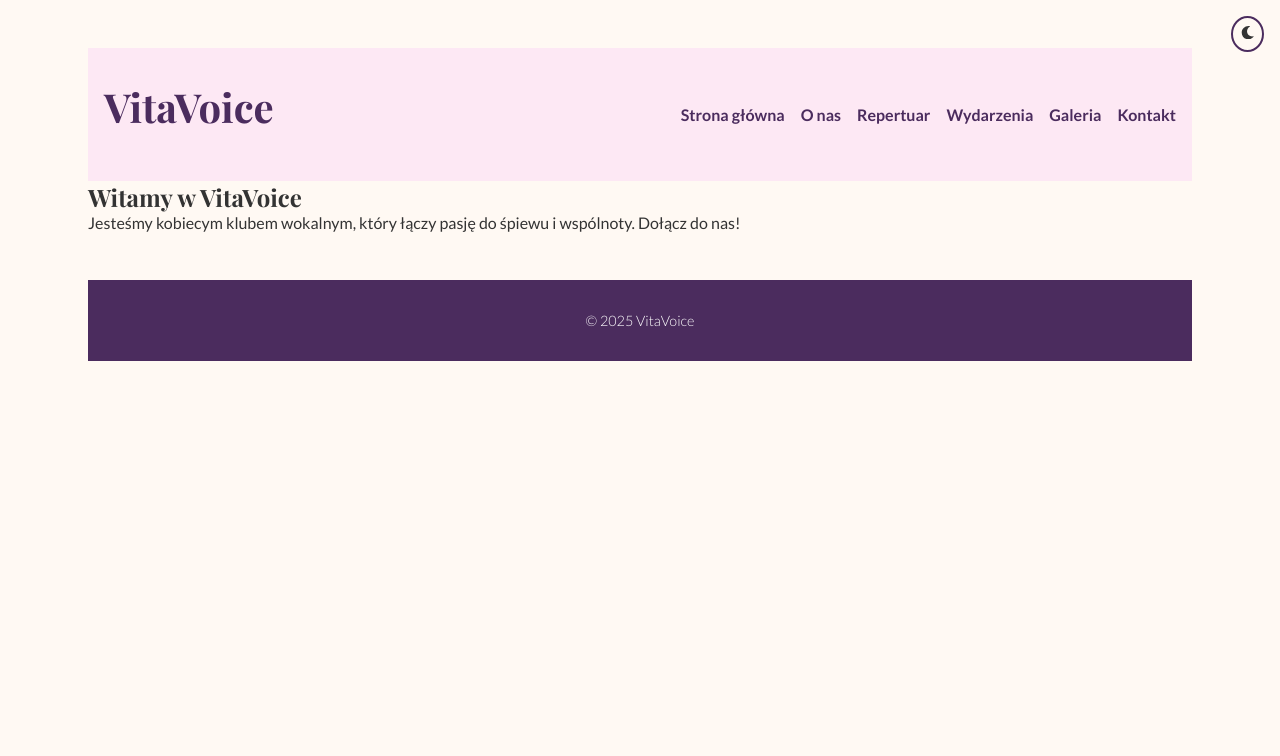
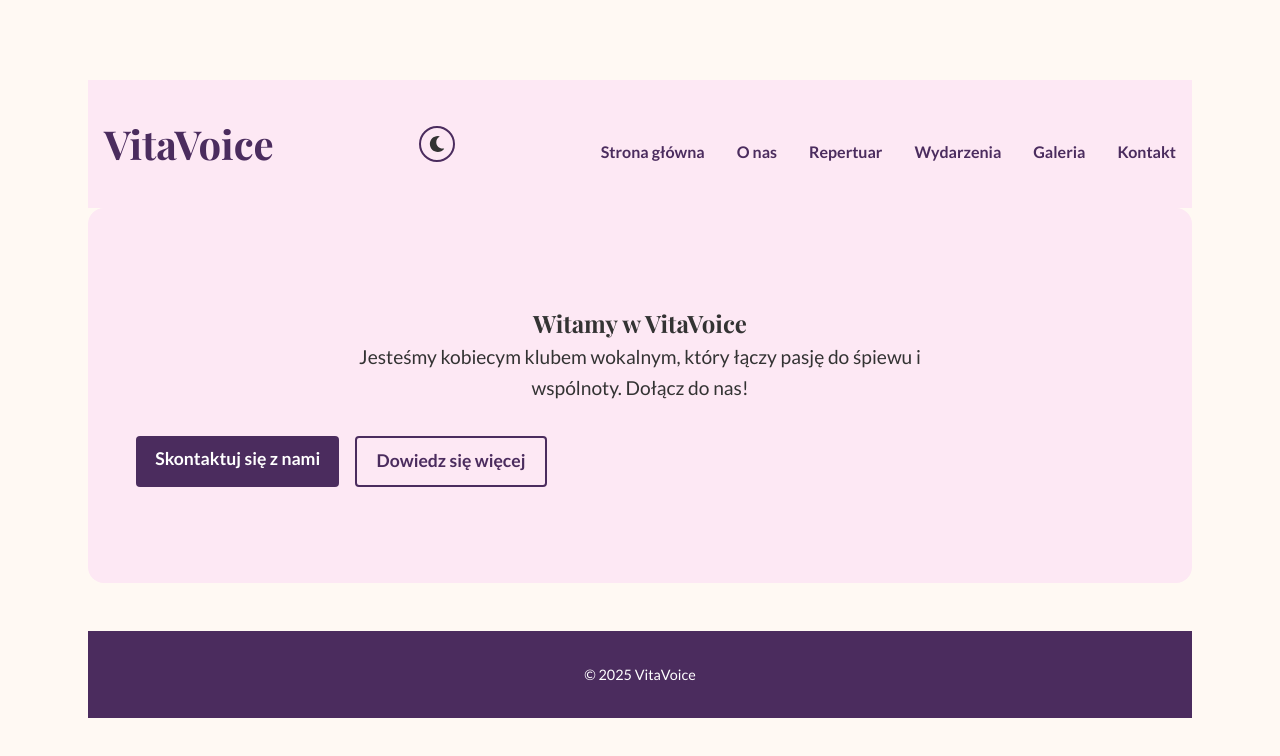
Before and after one commit to OlesiaKubska/vitavoice-app, a React (Vite) app in the folder client/: page / in a window 1280 px wide. Shown: the top 756 px of the page. Built offline with nearby package versions, Linux system fonts and the light colour scheme.

Commit message:
Update: refined GlobalStyles and improved Header layout with theme toggle

```diff
--- a/client/src/App.jsx
+++ b/client/src/App.jsx
@@ -1,9 +1,8 @@
 import { BrowserRouter as Router, Routes, Route } from 'react-router-dom';
 import { ThemeProvider } from 'styled-components';
-import ThemeToggle from './components/ThemeProvider/ThemeToggle';
+import { useState } from 'react';
 import { lightTheme, darkTheme } from './styles/theme';
 import GlobalStyles from './styles/GlobalStyles';
-import { useState } from 'react';
 import Home from './pages/Home';
 import About from './pages/About';
 import Repertoire from './pages/Repertoire';
@@ -15,16 +14,26 @@ import Header from './components/Header/Header';
 import Footer from './components/Footer/Footer';
 
 function App() {
-  const [isDarkMode, setIsDarkMode] = useState(false);
+  const [isDarkMode, setIsDarkMode] = useState(() => {
+    const saved = localStorage.getItem('theme');
+    return saved ? JSON.parse(saved) : false;
+  });
+
+  const toggleTheme = () => {
+    setIsDarkMode(prev => {
+      localStorage.setItem('theme', JSON.stringify(!prev));
+      return !prev;
+    });
+  };
+
   const theme = isDarkMode ? darkTheme : lightTheme;
 
   return (
     <ThemeProvider theme={theme}>
       <GlobalStyles />
-      <ThemeToggle toggleTheme={() => setIsDarkMode(!isDarkMode)} isDark={isDarkMode} />
       <Router>
         <Layout>
-          <Header />
+          <Header isDarkMode={isDarkMode} toggleTheme={toggleTheme} />
           <main>
             <Routes>
               <Route path="/" element={<Home />} />
--- a/client/src/components/Header/Header.jsx
+++ b/client/src/components/Header/Header.jsx
@@ -1,16 +1,19 @@
+import { Link } from 'react-router-dom';
+import ThemeToggle from '../ThemeProvider/ThemeToggle';
 import { StyledHeader } from './Header.styled';
 
-function Header() {
+function Header({ toggleTheme, isDarkMode }) {
   return (
     <StyledHeader>
       <h1>VitaVoice</h1>
+      <ThemeToggle toggleTheme={toggleTheme} isDark={isDarkMode} />
       <nav>
-        <a href="/">Strona główna</a>
-        <a href="/o-nas">O nas</a>
-        <a href="/repertuar">Repertuar</a>
-        <a href="/wydarzenia">Wydarzenia</a>
-        <a href="/galeria">Galeria</a>
-        <a href="/kontakt">Kontakt</a>
+        <Link to="/">Strona główna</Link>
+        <Link to="/o-nas">O nas</Link>
+        <Link to="/repertuar">Repertuar</Link>
+        <Link to="/wydarzenia">Wydarzenia</Link>
+        <Link to="/galeria">Galeria</Link>
+        <Link to="/kontakt">Kontakt</Link>
       </nav>
     </StyledHeader>
   );
--- a/client/src/components/Header/Header.styled.jsx
+++ b/client/src/components/Header/Header.styled.jsx
@@ -12,7 +12,6 @@ export const StyledHeader = styled.header`
   h1 {
     font-size: 2.5rem;
     margin-bottom: 1rem;
-    font-family: 'Playfair Display', serif;
   }
 
   nav {
@@ -20,24 +19,41 @@ export const StyledHeader = styled.header`
     flex-wrap: wrap;
     gap: 1rem;
     justify-content: center;
+    margin-top: 1rem;
   }
 
   nav a {
     font-size: 1rem;
     font-weight: bold;
     color: ${({ theme }) => theme.primary};
-    transition: color 0.3s ease;
 
     &:hover {
       color: ${({ theme }) => theme.accent};
     }
   }
 
+  .theme-toggle {
+    margin-top: 1rem;
+  }
+
   @media ${device.tablet} {
     flex-direction: row;
     justify-content: space-between;
+    align-items: center;
+
+    h1 {
+      margin-bottom: 0;
+    }
+
+    .theme-toggle {
+      order: 2;
+      margin-top: 0;
+    }
+
     nav {
       flex-wrap: nowrap;
+      order: 3;
+      gap: 2rem;
     }
   }
 `;
--- a/client/src/components/ThemeProvider/ThemeToggleButton.styled.jsx
+++ b/client/src/components/ThemeProvider/ThemeToggleButton.styled.jsx
@@ -1,19 +1,15 @@
 import styled from 'styled-components';
 
 export const ToggleButton = styled.button`
-  position: fixed;
-  top: 1rem;
-  right: 1rem;
-  background: ${({ theme }) => theme.body};
-  color: ${({ theme }) => theme.text};
   border: 2px solid ${({ theme }) => theme.primary};
   border-radius: 50%;
   padding: 0.5rem;
-  cursor: pointer;
-  z-index: 1000;
-  transition: background 0.3s ease;
+  color: ${({ theme }) => theme.text};
+  display: flex;
+  align-items: center;
+  justify-content: center;
 
   &:hover {
-    background: ${({ theme }) => theme.secondary};
+    background: ${({ theme }) => theme.body};
   }
 `;
--- a/client/src/pages/Home.jsx
+++ b/client/src/pages/Home.jsx
@@ -1,10 +1,14 @@
 function Home() {
-    return (
-      <section>
-        <h2>Witamy w VitaVoice</h2>
-        <p>Jesteśmy kobiecym klubem wokalnym, który łączy pasję do śpiewu i wspólnoty. Dołącz do nas!</p>
-      </section>
-    );
+  return (
+    <section className="hero">
+      <h2>Witamy w VitaVoice</h2>
+      <p>Jesteśmy kobiecym klubem wokalnym, który łączy pasję do śpiewu i wspólnoty. Dołącz do nas!</p>
+      <div style={{ marginTop: '2rem', display: 'flex', gap: '1rem', flexWrap: 'wrap' }}>
+        <a href="/kontakt" className="btn btn-primary">Skontaktuj się z nami</a>
+        <a href="/o-nas" className="btn btn-outline">Dowiedz się więcej</a>
+      </div>
+    </section>
+  );
   }
 
   export default Home;
--- a/client/src/styles/GlobalStyles.jsx
+++ b/client/src/styles/GlobalStyles.jsx
@@ -1,4 +1,5 @@
 import { createGlobalStyle } from 'styled-components';
+import { device } from './breakpoints';
 
 const GlobalStyles = createGlobalStyle`
   *,
@@ -9,20 +10,176 @@ const GlobalStyles = createGlobalStyle`
     padding: 0;
   }
 
+  html {
+    scroll-behavior: smooth;
+  }
+
   body {
     font-family: 'Lato', sans-serif;
     background-color: ${({ theme }) => theme.body};
     color: ${({ theme }) => theme.text};
     transition: background-color 0.3s ease, color 0.3s ease;
+    line-height: 1.6;
+    padding: 1rem;
+
+    @media ${device.tablet} {
+      padding: 2rem;
+    }
+  }
+
+  h1, h2, h3, h4, h5, h6, p {
+    margin-top: 0;
+  }
+
+  h1, h2, h3 {
+    font-family: 'Playfair Display', serif;
+    font-weight: 700;
+  }
+
+  h4, h5, h6 {
+    font-weight: 600;
+  }
+
+  h1 {
+    font-size: 2rem;
+
+    @media ${device.tablet} {
+      font-size: 2.5rem;
+    }
+
+    @media ${device.laptop} {
+      font-size: 3rem;
+    }
+  }
+
+  p, li, a {
+    font-weight: 400;
+    line-height: 1.6;
+  }
+
+  ul, ol {
+    list-style: none;
+    padding-left: 0;
+    margin: 0;
+  }
+
+  img {
+    display: block;
+    max-width: 100%;
+    height: auto;
+  }
+
+  input, textarea, select {
+    font: inherit;
+    border: 1px solid #ccc;
+    border-radius: 4px;
+    padding: 0.5rem;
+    width: 100%;
+    background-color: #fff;
+    color: #333;
+    transition: border 0.3s ease;
+
+    &:focus {
+      outline: none;
+      border-color: ${({ theme }) => theme.primary};
+    }
+  }
+
+  button {
+    padding: 0;
+    border: none;
+    font: inherit;
+    color: inherit;
+    background-color: transparent;
+    cursor: pointer;
   }
 
   a {
     text-decoration: none;
     color: inherit;
+    transition: color 0.3s ease-in-out;
+
+    &:hover {
+      color: ${({ theme }) => theme.accent};
+    }
+
+    &:focus {
+      outline: 2px dashed ${({ theme }) => theme.accent};
+      outline-offset: 2px;
+    }
   }
 
-  h1, h2, h3 {
-    font-family: 'Playfair Display', serif;
+  .btn {
+    display: inline-block;
+    padding: 0.6rem 1.2rem;
+    border-radius: 4px;
+    font-weight: 600;
+    text-align: center;
+    transition: all 0.3s ease-in-out;
+    font-size: 1rem;
+
+    @media ${device.mobileS} {
+      font-size: 0.95rem;
+    }
+
+    @media ${device.laptop} {
+      font-size: 1.1rem;
+    }
+  }
+
+  .btn-primary {
+    background-color: ${({ theme }) => theme.primary};
+    color: #fff;
+
+    &:hover {
+      background-color: ${({ theme }) => theme.accent};
+      color: ${({ theme }) => theme.primary};
+    }
+  }
+
+  .btn-outline {
+    background-color: transparent;
+    border: 2px solid ${({ theme }) => theme.primary};
+    color: ${({ theme }) => theme.primary};
+
+    &:hover {
+      background-color: ${({ theme }) => theme.primary};
+      color: #fff;
+    }
+  }
+
+  .hero {
+    background: ${({ theme }) => theme.secondary};
+    padding: 4rem 2rem;
+    text-align: center;
+    border-radius: 1rem;
+    margin-bottom: 2rem;
+
+    @media ${device.tablet} {
+      padding: 6rem 3rem;
+    }
+
+    h1 {
+      font-size: 2.5rem;
+      margin-bottom: 1rem;
+
+      @media ${device.tablet} {
+        font-size: 3rem;
+      }
+    }
+
+    p {
+      font-size: 1.2rem;
+      margin-bottom: 2rem;
+      max-width: 600px;
+      margin-left: auto;
+      margin-right: auto;
+    }
+  }
+
+  ::selection {
+    background: ${({ theme }) => theme.accent};
+    color: #fff;
   }
 
   .error {
```
Also changed, not shown: 1 other file (tests, documents, lock files or other folders).
